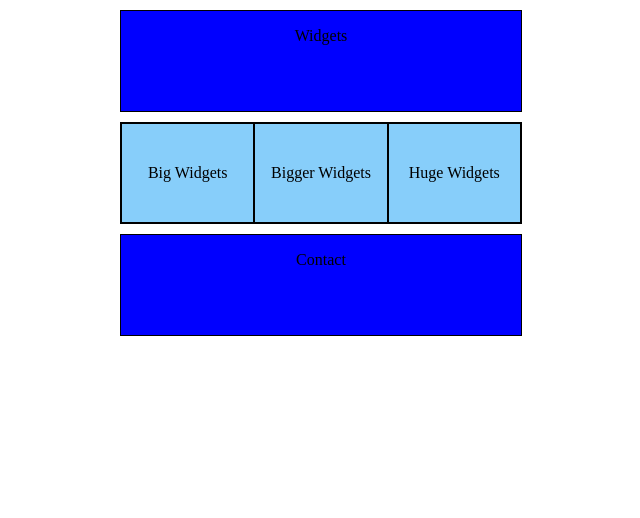
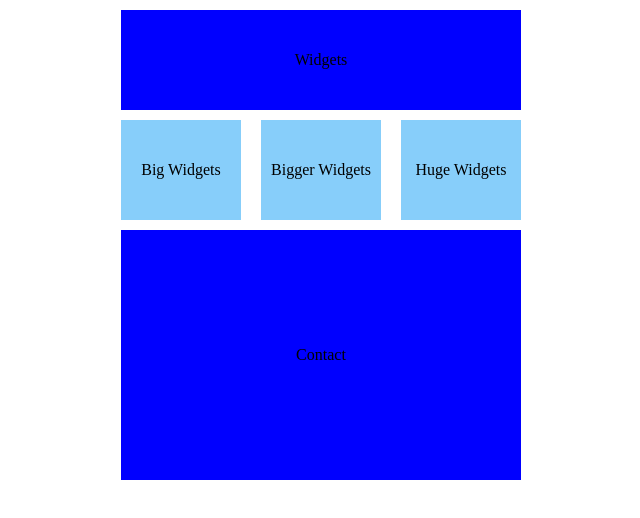
Before and after one commit to bakovetskaaa/Okten_WEB, a website: page lesson2/index.html in a window 1280 px wide. Shown: the whole page, without its empty margins (319-959 px from the left). Drawn offline with Linux system fonts and the light colour scheme.

Commit message:
lesson 2 edit

```diff
--- a/lesson2/index.html
+++ b/lesson2/index.html
@@ -12,21 +12,21 @@
 <body>
 
 <div class="father">
-    <div class="daughter">
-        <p>Widgets</p>
-    </div>
+        <div class="upper-box">
+            <p>Widgets</p>
+        </div>
 </div>
 
 
 <div class="father">
     <div class="daughter">
-        <div class="father-in-low">
+        <div class="father-in-law">
             <p>Big Widgets</p>
         </div>
-        <div class="father-in-low">
+        <div class="father-in-law">
             <p>Bigger Widgets</p>
         </div>
-        <div class="father-in-low">
+        <div class="father-in-law">
             <p>Huge Widgets</p>
         </div>
     </div>
@@ -34,9 +34,10 @@
 
 
 <div class="father">
-    <div class="daughter">
-        <p>Contact</p>
-    </div>
+        <div class="lower-box">
+            <p>Contact</p>
+        </div>
 </div>
+
 </body>
 </html>
--- a/lesson2/styles.css
+++ b/lesson2/styles.css
@@ -2,6 +2,15 @@
     display: flex;
     margin: 10px;
 
+    text-align: center;
+    justify-content: center;
+}
+.upper-box{
+    display: flex;
+    flex-direction: column;
+    background-color: blue;
+    width: 400px;
+    height: 100px;
 
     text-align: center;
     justify-content: center;
@@ -10,22 +19,31 @@
 .daughter{
     display: flex;
     flex-direction: row;
-    background-color: blue;
     width: 400px;
+    height: 100px;
 
-    border: 1px solid black;
-    height: 100px;
+    text-align: center;
+    justify-content: space-between;
+}
+
+.father-in-law{
+    background-color: lightskyblue;
+    display: flex;
+    flex-direction: column;
+    width: 120px;
+
     text-align: center;
     justify-content: center;
 }
 
-.father-in-low{
-    background-color: lightskyblue;
+.lower-box{
     display: flex;
-    border: 1px solid black;
     flex-direction: column;
-    width: 132px;
+    background-color: blue;
+    width: 400px;
+    height: 250px;
 
     text-align: center;
     justify-content: center;
+
 }
```
